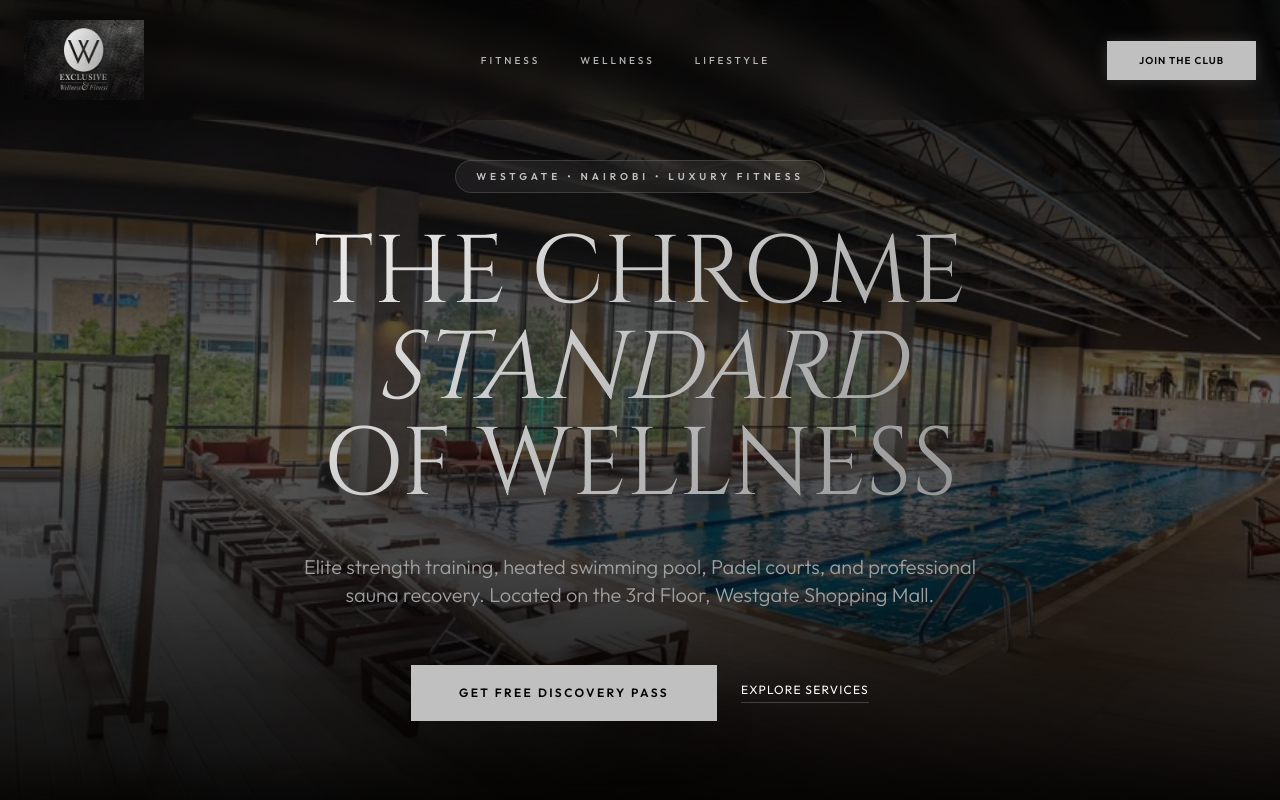
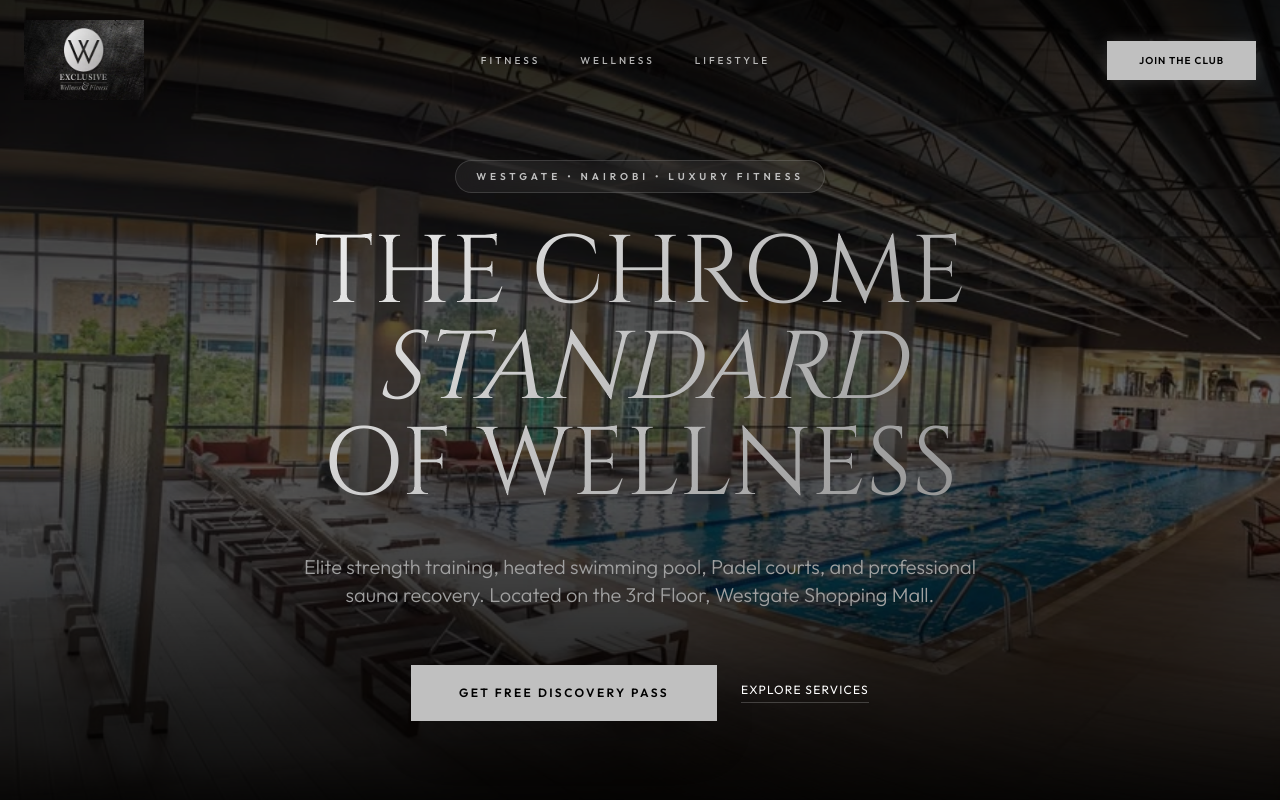
Before and after one commit to joelmuthee/w-exclusive, a plain HTML site: page index.html in a window 1280 px wide. Shown: the top 800 px of the page. Drawn offline with nearby package versions, Linux system fonts and the light colour scheme.

Commit message:
Fix navbar flickering line and improve transition smoothness

```diff
--- a/index.html
+++ b/index.html
@@ -65,7 +65,7 @@
 <body class="bg-navy text-white antialiased overflow-x-hidden selection:bg-accent selection:text-black">
 
     <!-- Premium Navigation -->
-    <nav class="fixed top-0 w-full z-50 px-6 py-4 flex justify-between items-center transition-all duration-300 bg-navy/20 backdrop-blur-md"
+    <nav class="fixed top-0 w-full z-50 px-6 py-5 flex justify-between items-center transition-all duration-500 bg-transparent"
         id="navbar">
         <a href="#" class="flex items-center gap-3">
             <img src="Images/W-Exclusive Edited Logo2.png" alt="W Exclusive Logo" class="h-16 md:h-20 object-contain" />
@@ -613,11 +613,11 @@
         window.addEventListener('scroll', () => {
             const nav = document.getElementById('navbar');
             if (window.scrollY > 50) {
-                nav.classList.add('bg-navy/95', 'backdrop-blur-xl', 'border-b', 'border-white/5', 'shadow-2xl', 'py-4');
-                nav.classList.remove('py-5');
+                nav.classList.add('bg-navy/95', 'backdrop-blur-xl', 'shadow-2xl', 'py-4');
+                nav.classList.remove('py-5', 'bg-transparent');
             } else {
-                nav.classList.remove('bg-navy/95', 'backdrop-blur-xl', 'border-b', 'border-white/5', 'shadow-2xl', 'py-4');
-                nav.classList.add('py-5');
+                nav.classList.remove('bg-navy/95', 'backdrop-blur-xl', 'shadow-2xl', 'py-4');
+                nav.classList.add('py-5', 'bg-transparent');
             }
         });
 
```
